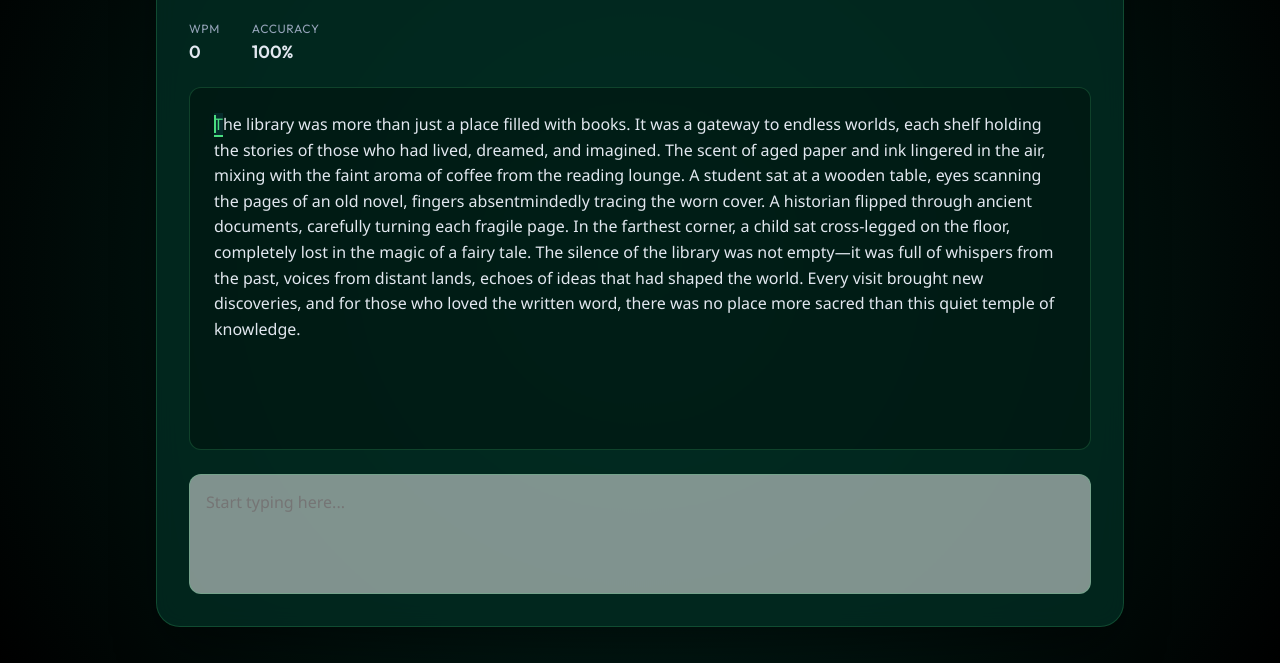
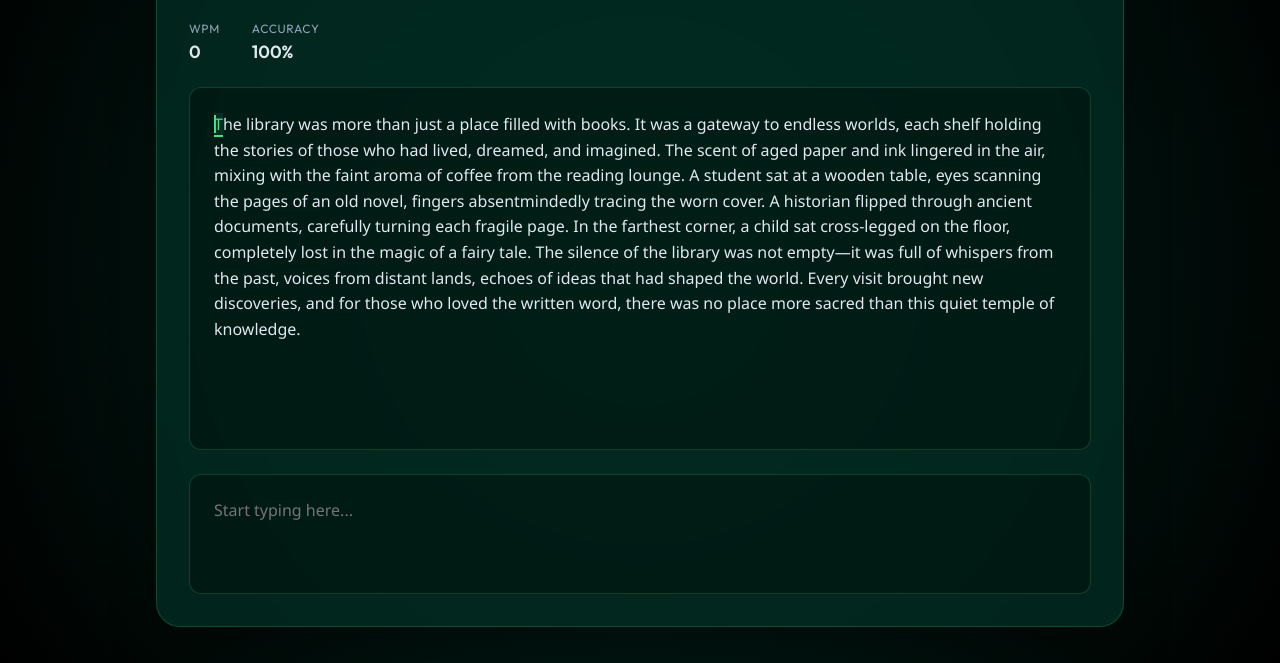
Before and after one commit to IAMolofficial/Typing-test, a website built with Vite: page index.html in a window 1280 px wide. Shown: the part 137-800 px from the top of the page. Built offline with nearby package versions, Linux system fonts and the light colour scheme.

Commit message:
UI Polish: Match input style to paragraph

```diff
--- a/src/style.css
+++ b/src/style.css
@@ -296,10 +296,12 @@ h1 {
 .visible-input {
   width: 100%;
   height: 100%;
-  background: rgba(255, 255, 255, 0.5);
+  background: var(--inner-bg, rgba(255, 255, 255, 0.3));
+  /* Match Reference */
   border: 1px solid var(--glass-border);
   border-radius: 12px;
-  padding: 1rem;
+  padding: 1.5rem;
+  /* Match Reference padding */
   color: var(--text-color);
   font-family: 'Segoe UI', Tahoma, Geneva, Verdana, sans-serif;
   font-size: 1rem;
```
